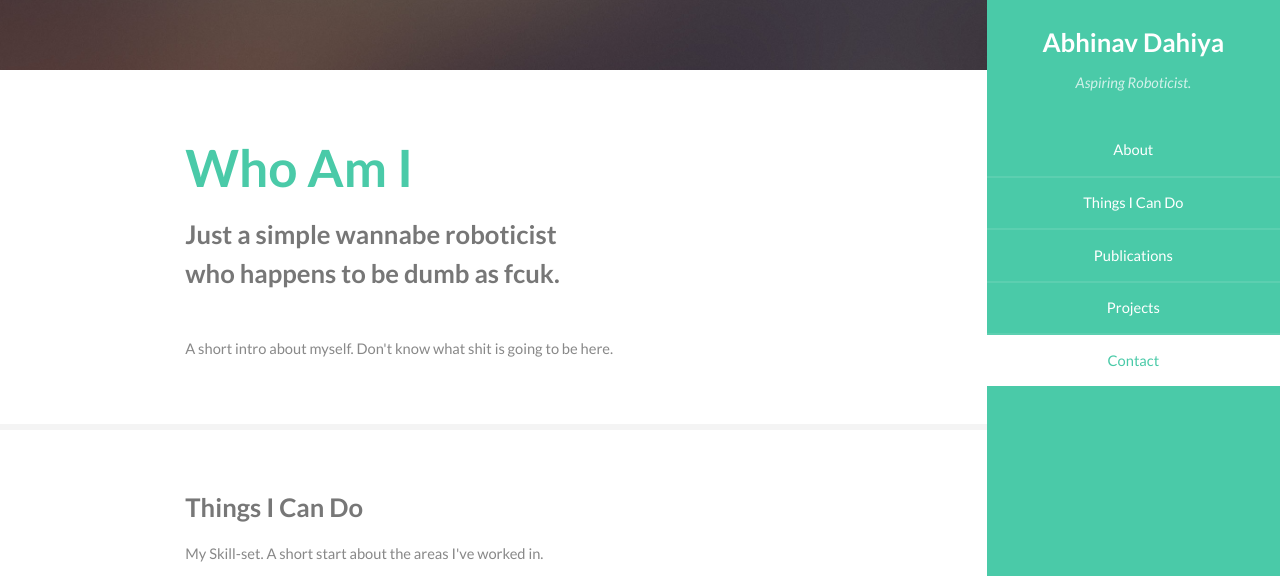
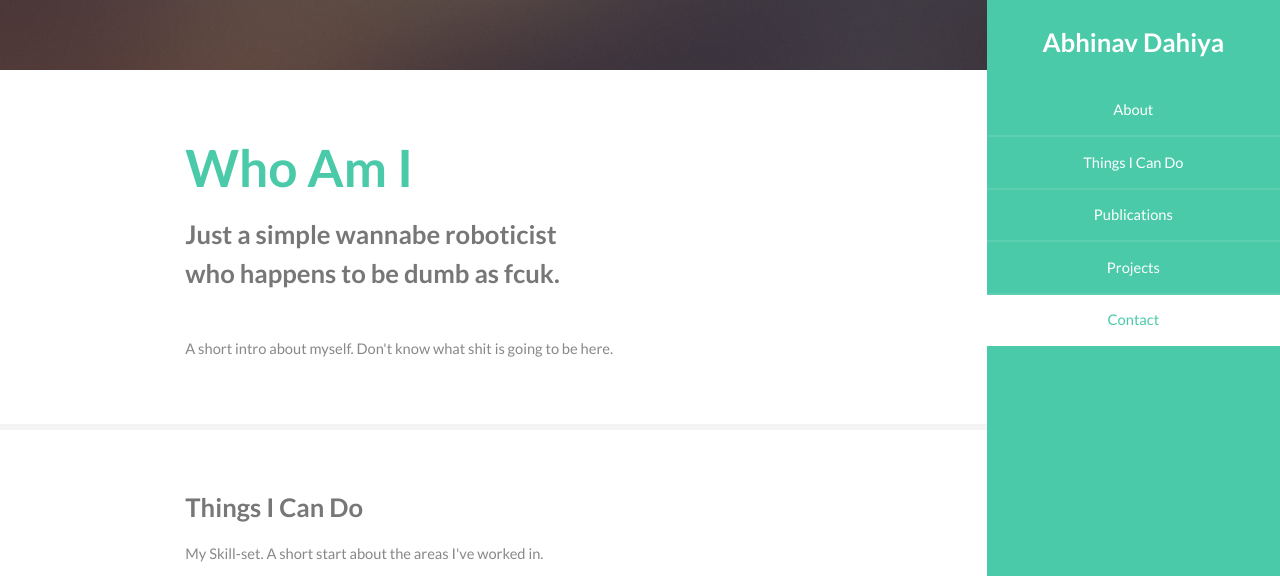
Before and after one commit to abhinav-dahiya/abhinav-dahiya.github.io, a plain HTML site: page index.html in a window 1280 px wide. Shown: the part 150-726 px from the top of the page. Drawn offline with Linux system fonts and the light colour scheme.

Commit message:
test_commit

```diff
--- a/index.html
+++ b/index.html
@@ -15,7 +15,7 @@
 				<header>
 					<span class="image avatar"><img src="images/avatar.jpg" alt="" /></span>
 					<h1 id="logo"><a href="#">Abhinav Dahiya</a></h1>
-					<p>Aspiring Roboticist.</p>
+
 				</header>
 				<nav id="nav">
 					<ul>
```
